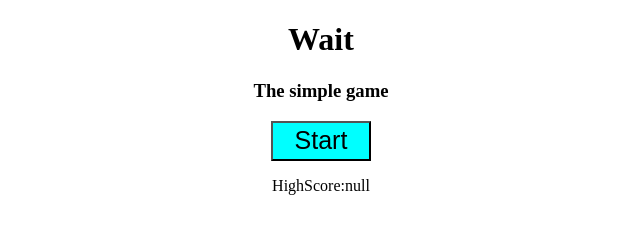
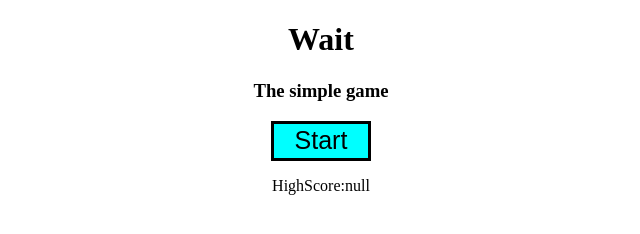
Before and after one commit to S-Shun2960/wait-pwa-app, a plain HTML site: page index.html in a window 1280 px wide. Shown: the whole page, without its empty margins (319-959 px from the left). Drawn offline with Linux system fonts and the light colour scheme.

Commit message:
Update styles.css

```diff
--- a/styles.css
+++ b/styles.css
@@ -23,6 +23,7 @@ body, html {
 
 button{
   background-color: #00ffFF;
+  border: 3px solid #000;
 }
 
 button:hover{
```
